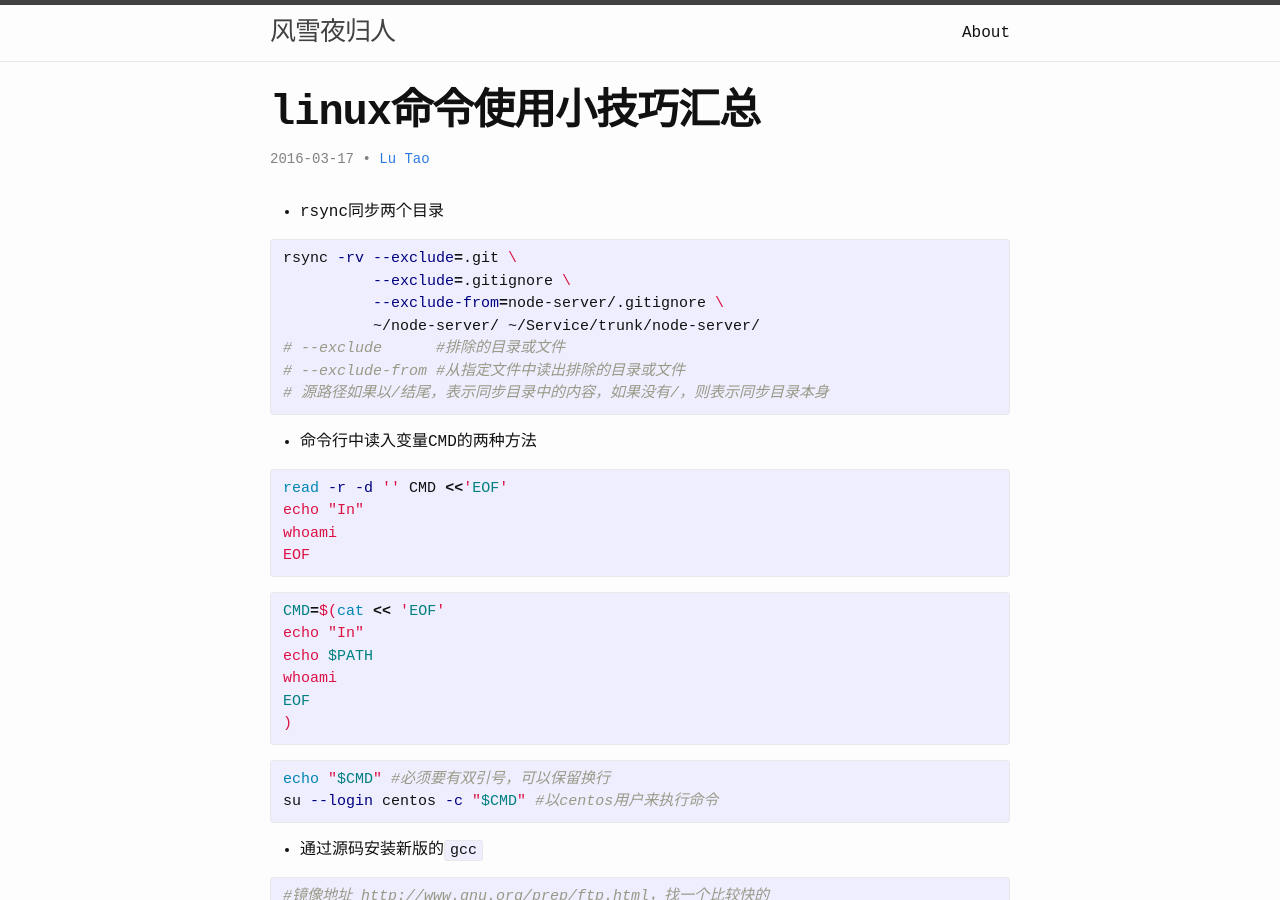
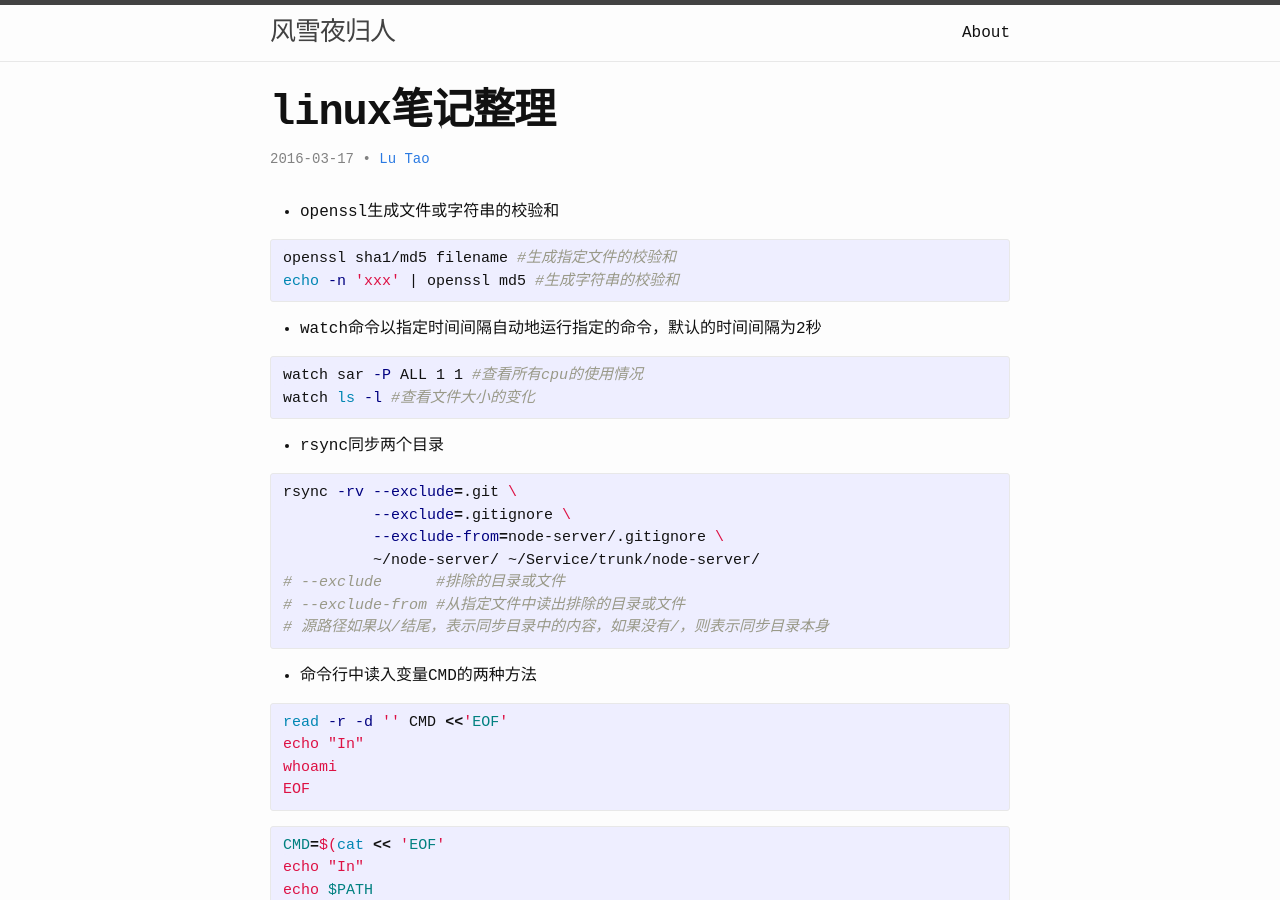
Before and after one commit to lutaoact/lutaoact.github.io, a Jekyll site: the page built from _posts/2016-03-17-linux-skill.markdown, in a window 1280 px wide and 900 px high. Built offline with Jekyll 4.4.1, drawn with Linux system fonts in a browser that asks for light colours.

Commit message:
linux-skill: openssl watch

```diff
--- a/_posts/2016-03-17-linux-skill.markdown
+++ b/_posts/2016-03-17-linux-skill.markdown
@@ -1,9 +1,21 @@
 ---
 layout: post
-title:  "linux命令使用小技巧汇总"
+title:  "linux笔记整理"
 date:   2016-03-17 09:58:27 +0800
 categories: linux bash
 ---
+
+* openssl生成文件或字符串的校验和
+{% highlight sh %}
+openssl sha1/md5 filename #生成指定文件的校验和
+echo -n 'xxx' | openssl md5 #生成字符串的校验和
+{% endhighlight %}
+
+* watch命令以指定时间间隔自动地运行指定的命令，默认的时间间隔为2秒
+{% highlight sh %}
+watch sar -P ALL 1 1 #查看所有cpu的使用情况
+watch ls -l #查看文件大小的变化
+{% endhighlight %}
 
 * rsync同步两个目录
 {% highlight sh %}
```
